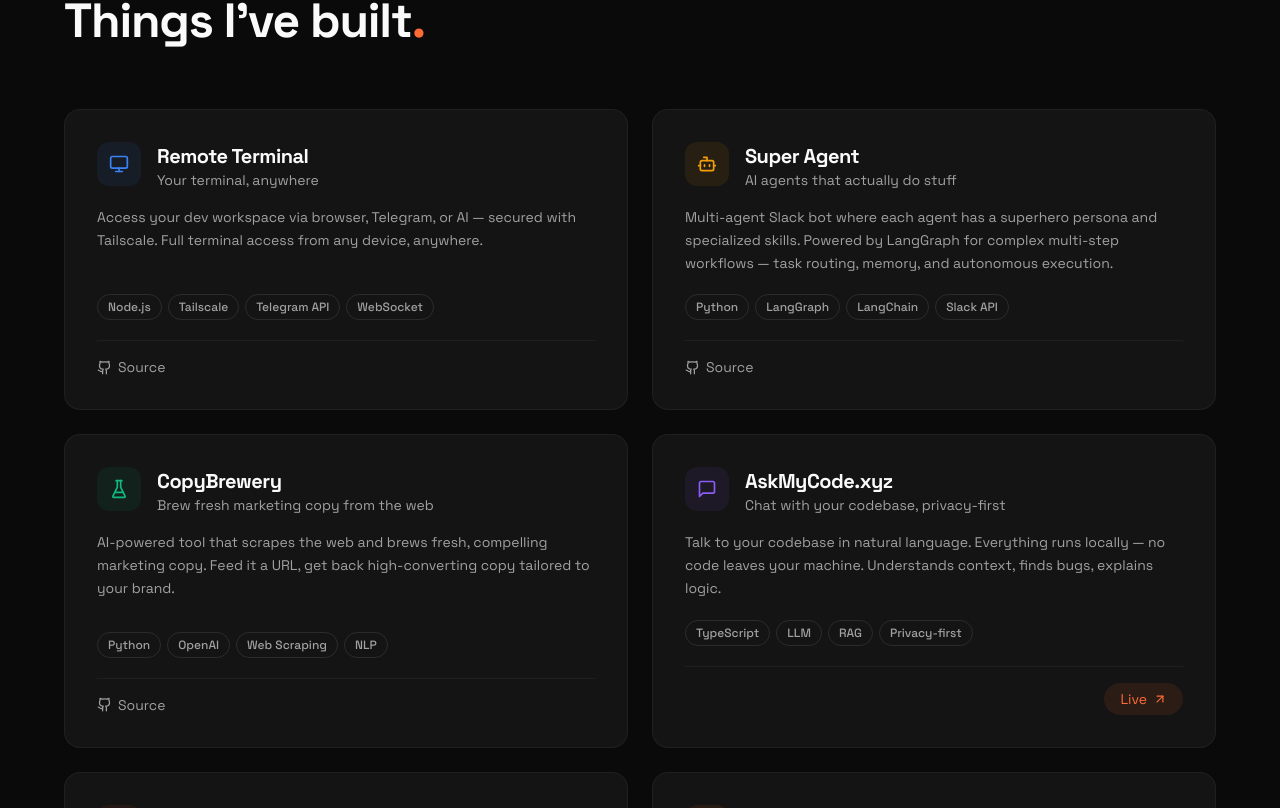
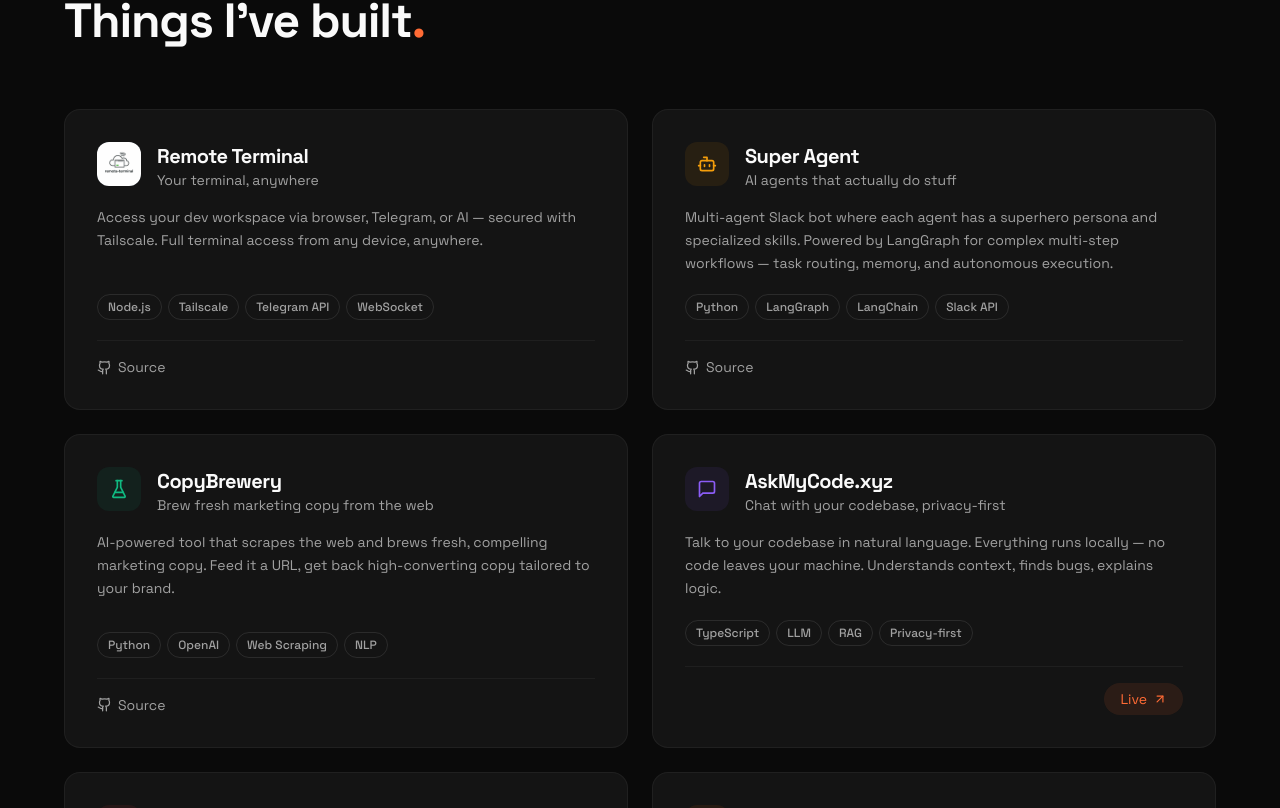
Before and after one commit to chintan-diwakar/chintan-portfolio, a Next.js app: page / in a window 1280 px wide. Shown: the part 967-1775 px from the top of the page. Built offline with nearby package versions, Linux system fonts and the light colour scheme.

Commit message:
Add custom icon for Remote Terminal project

```diff
--- a/components/Projects.tsx
+++ b/components/Projects.tsx
@@ -13,7 +13,8 @@ const projects = [
     tech: ['Node.js', 'Tailscale', 'Telegram API', 'WebSocket'],
     github: 'https://github.com/chintan-diwakar/remote-terminal',
     live: null,
-    icon: Monitor,
+    icon: null,
+    customIcon: '/remote-terminal.jpg',
     accent: '#3b82f6',
     emoji: '🖥️',
   },
@@ -120,10 +121,14 @@ export default function Projects() {
                   {/* Icon + Title row */}
                   <div className="flex items-start gap-4 mb-4">
                     <div
-                      className="shrink-0 w-11 h-11 rounded-xl flex items-center justify-center text-lg"
+                      className="shrink-0 w-11 h-11 rounded-xl flex items-center justify-center text-lg overflow-hidden"
                       style={{ backgroundColor: `${project.accent}15` }}
                     >
-                      <project.icon size={20} style={{ color: project.accent }} />
+                      {(project as any).customIcon ? (
+                        <img src={(project as any).customIcon} alt={project.title} className="w-full h-full object-contain" />
+                      ) : project.icon ? (
+                        <project.icon size={20} style={{ color: project.accent }} />
+                      ) : null}
                     </div>
                     <div className="flex-1 min-w-0">
                       <h3 className="text-xl font-bold tracking-tight">{project.title}</h3>
```
Also changed, not shown: public/remote-terminal.jpg (added).
